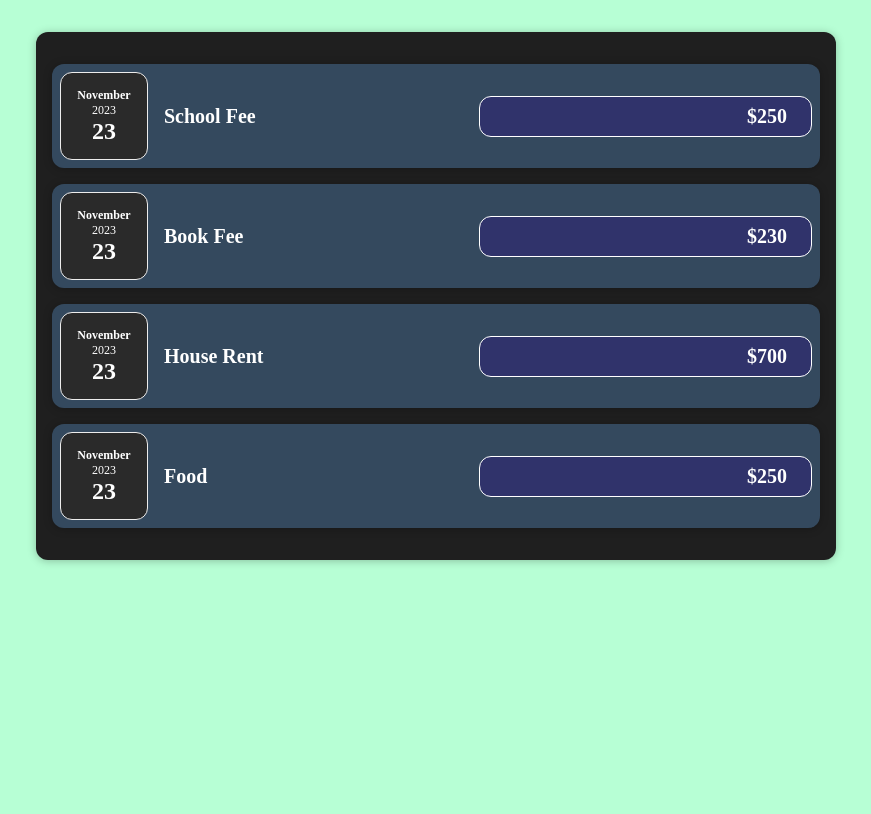
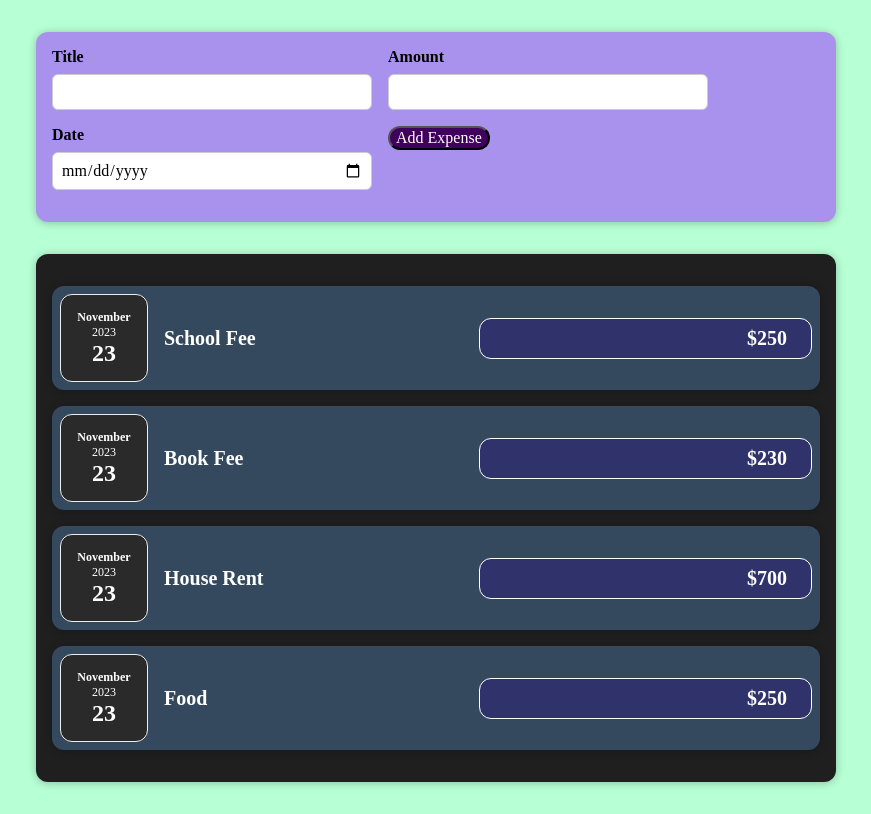
Before and after one commit to itsmerk98/ReactLearningProject, a React (Create React App) app: page / in a window 1280 px wide. Shown: the whole page, without its empty margins (204-1075 px from the left). Built offline with nearby package versions, Linux system fonts and the light colour scheme.

Commit message:
02-06-2022 commit

```diff
--- a/src/App.js
+++ b/src/App.js
@@ -1,5 +1,6 @@
 import React from 'react';
 import Expenses from './components/Expenses/Expenses';
+import NewExpenses from './components/newExpenses/NewExpenses';
 
 function App() {
     let expenses = [
@@ -30,6 +31,7 @@
 
     return (
         <div className='app-container'>
+            <NewExpenses />
             <Expenses item={expenses}  />
         </div>
     );
--- /dev/null
+++ b/src/components/newExpenses/ExpenseForm.css
@@ -0,0 +1,25 @@
+.new-expense__controls {
+    display: flex;
+    flex-wrap: wrap;
+    gap: 1rem;
+    margin-bottom: 1rem;
+    text-align: left;
+}
+
+.new-expense__control label {
+    font-weight: bold;
+    margin-bottom: 0.5rem;
+    display: block;
+}
+.new-expense__control input {
+    font: inherit;
+    padding: 0.5rem;
+    border-radius: 6px;
+    border: 1px solid #ccc;
+    width: 20rem;
+    max-width: 100%;
+}
+
+.new-expense__actions {
+    text-align: right;
+}
--- /dev/null
+++ b/src/components/newExpenses/ExpenseForm.js
@@ -0,0 +1,50 @@
+import React,{ useState } from 'react';
+
+import './ExpenseForm.css';
+
+const ExpenseForm = () => {
+    const [enteredTitle, setEnteredTitle] = useState('');
+    const [enteredAmount, setEnteredAmount] = useState('');
+    const [enteredDate, setEnteredDate] = useState('');
+    const titleChangeHandler = (event) => {
+        setEnteredTitle(event.traget.value);
+    }
+    const amountChangeHandler = (event) => {
+        setEnteredAmount(event.traget.value);
+    }
+    const dateChangeHandler = (event) => {
+        setEnteredDate(event.traget.value);
+    }
+    const submitHandler = (event) => {
+        event.preventDefault();
+        const expenseData = {
+            title: enteredTitle,
+            amount: enteredAmount,
+            date: new Date(enteredDate)
+        }
+        console.log(expenseData);
+    }
+    return (
+        <form onSubmit={submitHandler} >
+            <div className='new-expense__controls'>
+                <div className='new-expense__control'>
+                    <label>Title</label>
+                    <input type="text" value={enteredTitle} onChange={titleChangeHandler}/>
+                </div>
+                <div className='new-expense__control'>
+                    <label>Amount</label>
+                    <input type="number" min="0.01" step="0.01" value={enteredAmount} onChange={amountChangeHandler} />
+                </div>
+                <div className='new-expense__control'>
+                    <label>Date</label>
+                    <input type="date" value={enteredDate} onChange={dateChangeHandler} />
+                </div>
+                <div className='new-expense__actions'>
+                    <button type="submit"> Add Expense </button>
+                </div>
+            </div>
+        </form>
+    )
+}
+
+export default ExpenseForm;
--- /dev/null
+++ b/src/components/newExpenses/NewExpenses.css
@@ -0,0 +1,33 @@
+.new-expense{
+    background-color: #a892ee;
+    padding: 1rem;
+    margin: 2rem auto;
+    width: 50rem;
+    max-width: 95%;
+    border-radius: 12px;
+    text-align: center;
+    box-shadow: 0 1px 8px rgba(0, 0, 0, 0.25);
+}
+.new-expense button{
+    font: inherit;
+    cursor: pointer;
+    padding: 1px solid #40005d;
+    background-color: #40005d;
+    color: white;
+    border-radius: 12px;
+    margin-right: 1rem;
+
+}
+
+.new-expense button:hover,
+.new-expense button:active {
+    background-color: #510674;
+    border-color: #510674;
+}
+.new-expense button.alternative{
+    color: #220131;
+    border-color: transparent;
+}
+.new-expense button.alternative:hover, .new-expense button.alternative:active{
+    background-color: #ddb3f8;
+}
--- /dev/null
+++ b/src/components/newExpenses/NewExpenses.js
@@ -0,0 +1,15 @@
+import React from 'react';
+import ExpenseForm from './ExpenseForm';
+
+
+import './NewExpenses.css';
+
+const NewExpenses = () => {
+    return (
+        <div className='new-expense'>
+            <ExpenseForm />
+        </div>
+    );
+}
+
+export default NewExpenses;
```
